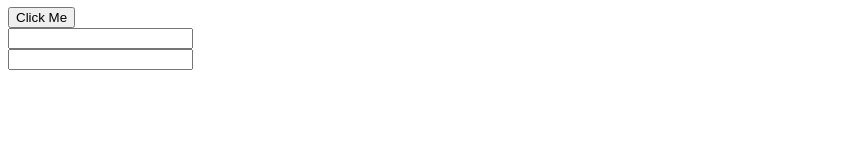
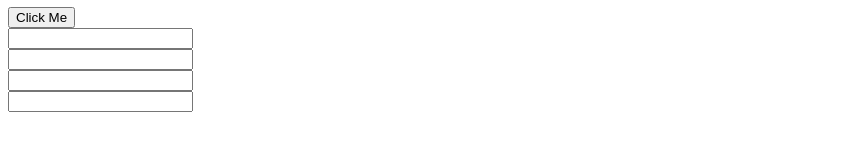
Before and after one commit to Bernd02/AngularFullCourse-ZeroToHero, an Angular app: page / in a window 1280 px wide. Shown: the part 608-758 px from the top of the page, without its empty margins (0-863 px from the left). Built offline with nearby package versions, Linux system fonts and the light colour scheme.

Commit message:
Afgewerkt - 02:10:25 - Template Variable

```diff
--- a/src/app/app.component.html
+++ b/src/app/app.component.html
@@ -28,3 +28,12 @@
 <input type="text" (keyup)="onKeyUp($event)"><br>
 <!-- Hier gebeurt het > triggered enkel op .enter -->
 <input type="text" (keyup.enter)="onKeyUp2()"><br>
+
+<!-- Template variable -->
+<!-- Waarde van input-tag doorgeven -->
+<!-- JS manier -->
+<input type="text" (keyup.enter)="onKeyUp3($event)"><br>
+
+<!-- Angular manier -->
+<!-- #variabele -->
+<input type="text" (keyup.enter)="onKeyUp4(inputTag)" #inputTag><br>
--- a/src/app/app.component.ts
+++ b/src/app/app.component.ts
@@ -33,5 +33,19 @@ export class AppComponent {
     console.log("Enter key pressed");
   }
 
+  // Template Variable
+  // js-manier
+  onKeyUp3(event: any) {
+    // Waarde van input-tag verkrijgen
+    console.log(event.target.value);
+  }
+
+  // Angular manier
+  onKeyUp4(inputWaarde: HTMLInputElement) {
+    // Waarde van input-tag verkrijgen
+    console.log(inputWaarde.value);
+  }
+
+
 
 }
```
